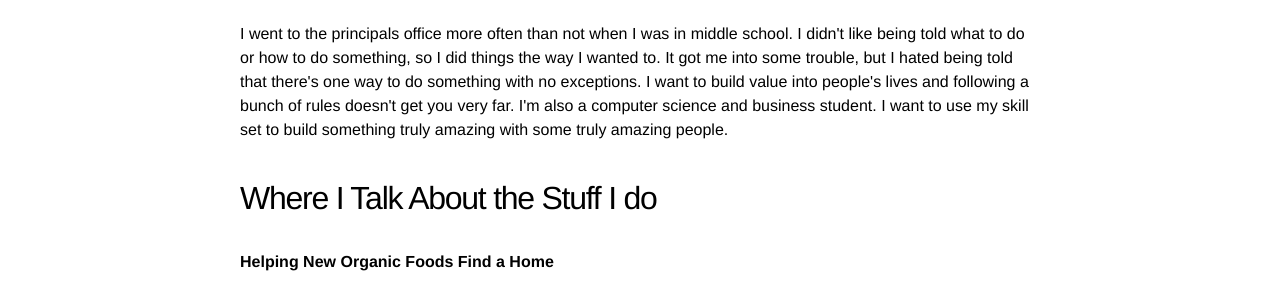
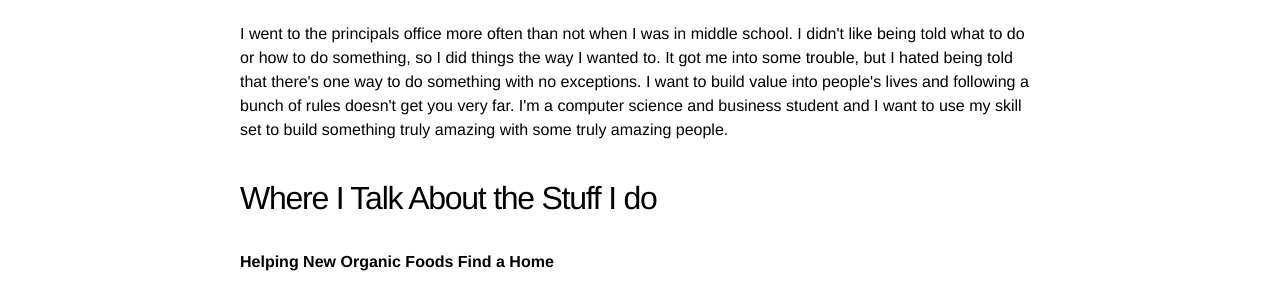
Before and after one commit to Zandrr/Zandrr.github.io, a Jekyll site: the page built from about.md, in a window 1280 px wide. Shown: the part 162-451 px from the top of the page. Built offline with Jekyll 4.4.1, drawn with Linux system fonts in a browser that asks for light colours; nearby versions of some CDN libraries.

Commit message:
small changes to about

```diff
--- a/about.md
+++ b/about.md
@@ -5,15 +5,15 @@ permalink: /about/
 ---
 <h2>Where I talk about me.</h2>
 <p>I went to the principals office more often than not when I was in middle school.  I didn't like being told what to do
-  or how to do something, so I did things the way I wanted to.  It got me into some trouble, but I hated being told that there's one way to do something with no exceptions. I want to build value into people's lives and following a bunch of rules doesn't get you  very far. I'm also a computer science and business student.  I want to use my skill set to build something truly amazing with some truly amazing people. </p>
+  or how to do something, so I did things the way I wanted to.  It got me into some trouble, but I hated being told that there's one way to do something with no exceptions. I want to build value into people's lives and following a bunch of rules doesn't get you  very far. I'm a computer science and business student and I want to use my skill set to build something truly amazing with some truly amazing people. </p>
 
 <h2>Where I Talk About the Stuff I do</h2>
 <h1><b>Helping New Organic Foods Find a Home</b></h1>
-  <p><a href="https://SproutGuild.com">SproutGuild</a> is a daily discovery of the hottest new natural foods, products and brands.  We want to help get awesome companies off the ground and into stores by exposing them to the world.</p>
+  <p><a href="http://SproutGuild.com">SproutGuild</a> is a daily discovery of the hottest new natural foods, products and brands.  We want to help get awesome companies off the ground and into stores by exposing them to the world.</p>
 <h1><b>Creating a Hub for Resources in Boulder</b></h1>
-  <p><a href="https://Boulderstartups.org">BoulderStartups</a> is a home for entrepreneurial resources.  From space to legal help to  funding, we've created a one-stop-shop for resources.</p>
+  <p><a href="http://Boulderstartups.org">BoulderStartups</a> is a home for entrepreneurial resources.  From space to legal help to  funding, we've created a one-stop-shop for resources.</p>
 <h1><b>Helping Students get Awesome Internships</b></h1>
-<p> If you wanna be a rockstar entrepreneur, you need experience.  We're working on <a href="https://Boulderstartups.org">Startups2Students</a>, a free service for students to find internships with local startups and for startups to find awesome interns.</p>
+<p> If you wanna be a rockstar entrepreneur, you need experience.  We're working on <a href="http://Boulderstartups.org">Startups2Students</a>, a free service for students to find internships with local startups and for startups to find awesome interns.</p>
 <h1><b>Helping Developers move <i>faster</i></b></h1>
   <p>At <a href="https://waffle.io">waffle</a> we're creating a way for developers to automatically move work using <a href="http://www.danielglunz.com/[%22github%22]/gitting-started/">github</a>. I'm an intern on the team, so specifically we're creating awesome graphs and metrics in order to improve productivity.</p>
 <h1><b>Teaching Coding to High-Schoolers</b></h1>
```
